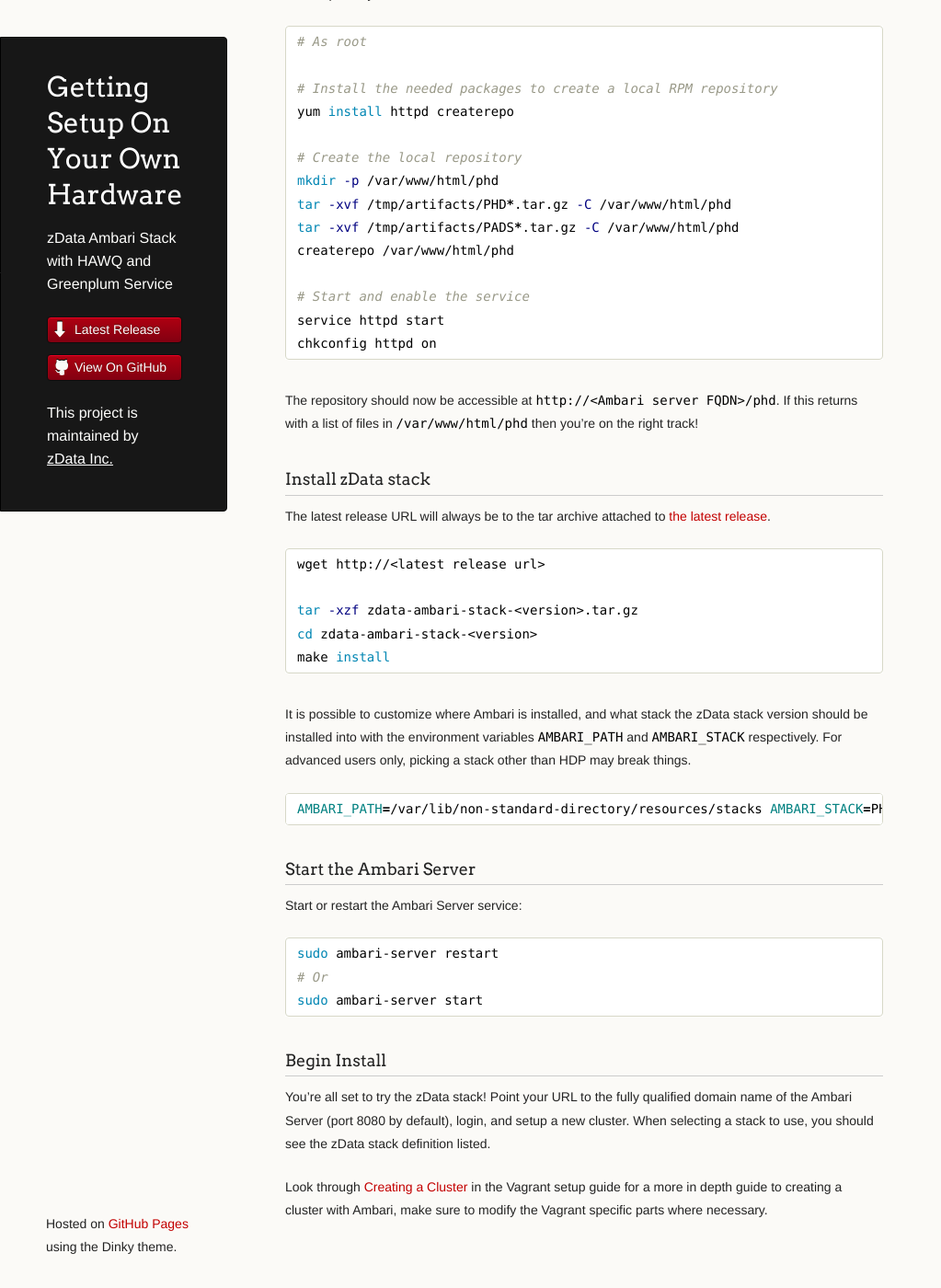
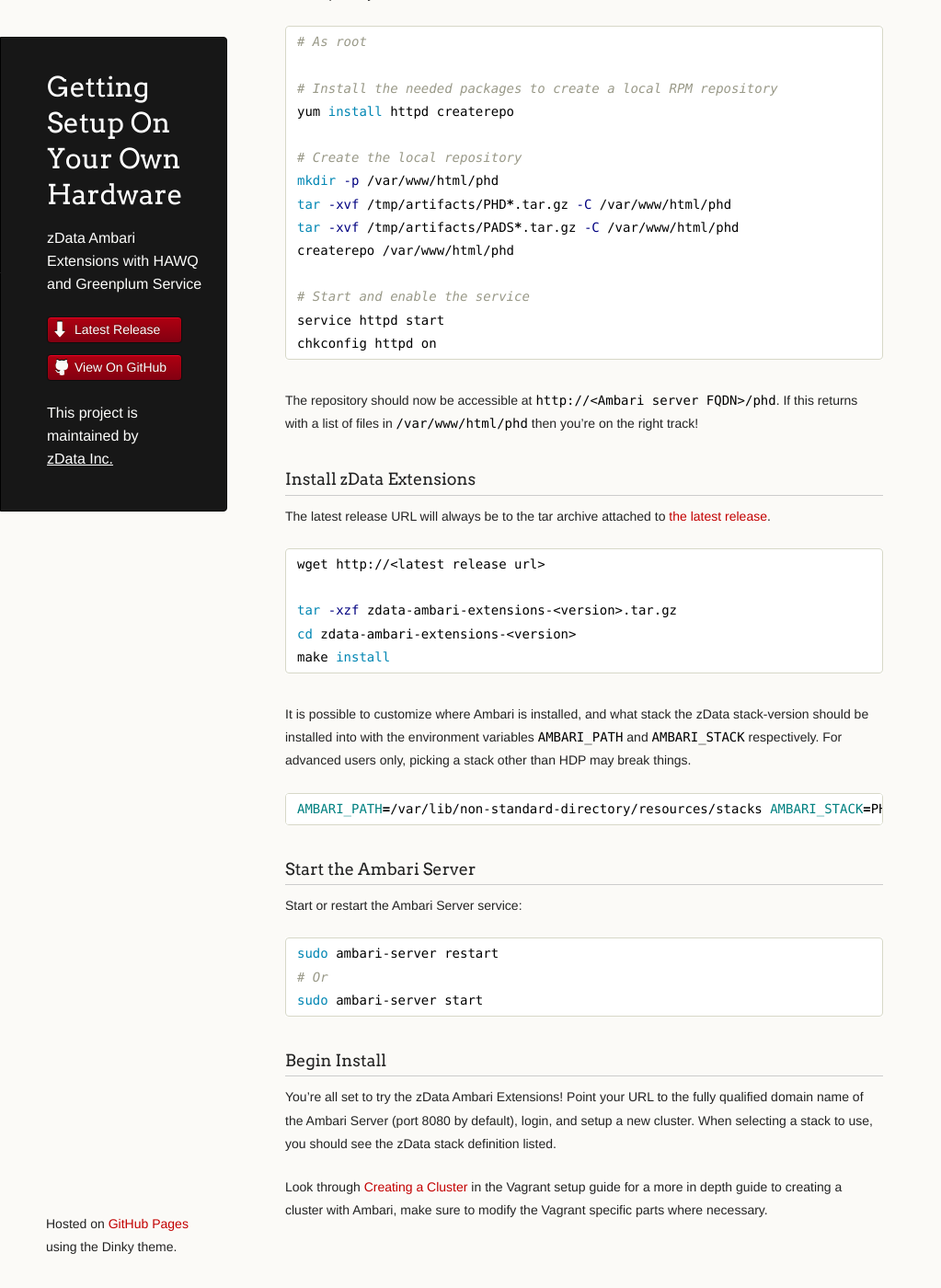
Before and after one commit to zdata-inc/ambari-extensions, a Jekyll site: the page built from getting-setup/on-your-own-hardware.md, in a window 1280 px wide and 1400 px high, scrolled down 1389 px. Shown: the whole window at 92% size, without its empty margins (0-1023 px from the left). Built offline with Jekyll 4.4.1, drawn with Linux system fonts in a browser that asks for light colours; Markdown is read by kramdown in place of the engine named in the settings.

Commit message:
Update verbage to reflect new project name ambari-extensions.

````diff
--- a/_layouts/default.html
+++ b/_layouts/default.html
@@ -22,12 +22,12 @@
   <body>
     <div class="wrapper">
       <header>
-        <h1 class="header">{% if page.title %}{{ page.title }}{% else %}zData Ambari Stack{% endif %}</h1>
-        <p class="header">{% if page.tagline %}{{page.tagline}}{% else %}zData Ambari Stack with HAWQ and Greenplum Service{% endif %}</p>
+        <h1 class="header">{% if page.title %}{{ page.title }}{% else %}zData Ambari Extensions{% endif %}</h1>
+        <p class="header">{% if page.tagline %}{{page.tagline}}{% else %}zData Ambari Extensions with HAWQ and Greenplum Service{% endif %}</p>
 
         <ul>
-          <li class="download"><a class="buttons" href="https://github.com/zdata-inc/ambari-stack/releases/latest">Latest Release</a></li>
-          <li><a class="buttons github" href="https://github.com/zdata-inc/ambari-stack">View On GitHub</a></li>
+          <li class="download"><a class="buttons" href="https://github.com/zdata-inc/ambari-extensions/releases/latest">Latest Release</a></li>
+          <li><a class="buttons github" href="https://github.com/zdata-inc/ambari-extensions">View On GitHub</a></li>
         </ul>
 
         <p class="header">This project is maintained by <a class="header name" href="http://zdatainc.com">zData Inc.</a></p>
--- a/getting-setup/on-your-own-hardware.md
+++ b/getting-setup/on-your-own-hardware.md
@@ -72,19 +72,19 @@
 The repository should now be accessible at `http://<Ambari server FQDN>/phd`.  If this returns with a list of files in `/var/www/html/phd` then you're on the right track!
 
 
-### Install zData stack
+### Install zData Extensions
 
-The latest release URL will always be to the tar archive attached to [the latest release](https://github.com/zdata-inc/ambari-stack/releases/latest).
+The latest release URL will always be to the tar archive attached to [the latest release](https://github.com/zdata-inc/ambari-extensions/releases/latest).
 
 ```sh
 wget http://<latest release url>
 
-tar -xzf zdata-ambari-stack-<version>.tar.gz
-cd zdata-ambari-stack-<version>
+tar -xzf zdata-ambari-extensions-<version>.tar.gz
+cd zdata-ambari-extensions-<version>
 make install
 ```
 
-It is possible to customize where Ambari is installed, and what stack the zData stack version should be installed into with the environment variables `AMBARI_PATH` and `AMBARI_STACK` respectively.  For advanced users only, picking a stack other than HDP may break things.
+It is possible to customize where Ambari is installed, and what stack the zData stack-version should be installed into with the environment variables `AMBARI_PATH` and `AMBARI_STACK` respectively.  For advanced users only, picking a stack other than HDP may break things.
 
 ```sh
 AMBARI_PATH=/var/lib/non-standard-directory/resources/stacks AMBARI_STACK=PHD make install
@@ -100,6 +100,6 @@
 ```
 
 ### Begin Install
-You're all set to try the zData stack!  Point your URL to the fully qualified domain name of the Ambari Server (port 8080 by default), login, and setup a new cluster. When selecting a stack to use, you should see the zData stack definition listed.
+You're all set to try the zData Ambari Extensions!  Point your URL to the fully qualified domain name of the Ambari Server (port 8080 by default), login, and setup a new cluster. When selecting a stack to use, you should see the zData stack definition listed.
 
 Look through [Creating a Cluster]({{ site.baseurl }}/getting-setup/with-vagrant.html#creating-a-cluster) in the Vagrant setup guide for a more in depth guide to creating a cluster with Ambari, make sure to modify the Vagrant specific parts where necessary.
--- a/params.json
+++ b/params.json
@@ -1,7 +1,7 @@
 {
-    "name":"Ambari Stack",
-    "tagline":"zData Ambari Stack with HAWQ and Greenplum Services",
+    "name":"Ambari Extensions",
+    "tagline":"zData Ambari Extensions with HAWQ and Greenplum Services",
     "body":"",
-    "google":"zData Ambari Stack with HAWQ and Greenplum Service.  Used to provision, manage, and monitor Hadoop/HDFS clusters easily with Nagios and Ganglia.",
+    "google":"zData Ambari Extensions with HAWQ and Greenplum Service.  Used to provision, manage, and monitor Hadoop/HDFS clusters easily with Nagios and Ganglia.",
     "note":"Don't delete this file! It's used internally to help with page regeneration."
 }
````
Also changed, not shown: getting-setup/with-vagrant.md (+3 -3 lines).
